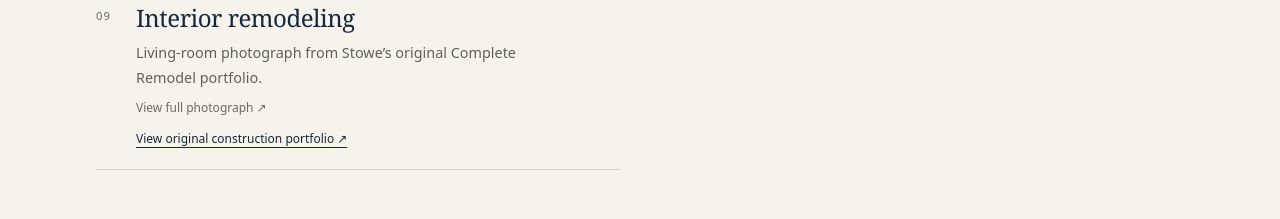
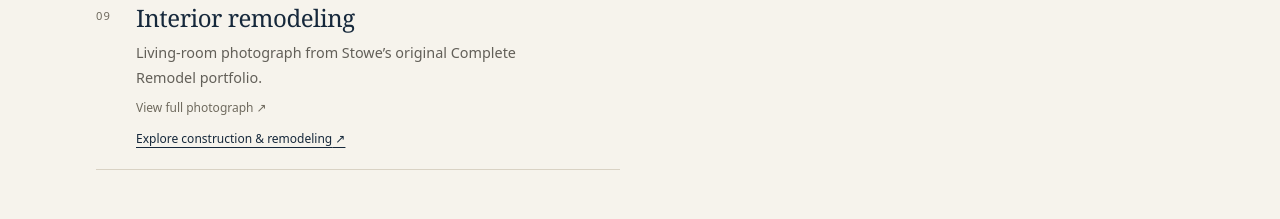
Before and after one commit to Solynx-Solutions/C-Users-rafae-OneDrive-GitHub-stowe-contracting, a Next.js app: page /projects in a window 1280 px wide. Shown: the part 4560-4779 px from the top of the page. Built offline with nearby package versions, Linux system fonts and the light colour scheme; no server answers.

Commit message:
fix: keep remodeling gallery link truthful after cutover

```diff
--- a/data/stowe-project-photos.ts
+++ b/data/stowe-project-photos.ts
@@ -50,8 +50,8 @@ const originalPhotos: StoweProjectPhoto[] = [
     "alt": "Remodeled living room with a stone fireplace, wood flooring and recessed lighting.",
     "title": "Interior remodeling",
     "description": "Living-room photograph from Stowe’s original Complete Remodel portfolio.",
-    "source": "https://stowecontracting.com/construction/",
-    "sourceLabel": "View original construction portfolio"
+    "source": "/services/construction-remodeling",
+    "sourceLabel": "Explore construction & remodeling"
   },
   {
     "src": "/media/original-stowe/stowe-grass-front-view-original.jpg",
```
